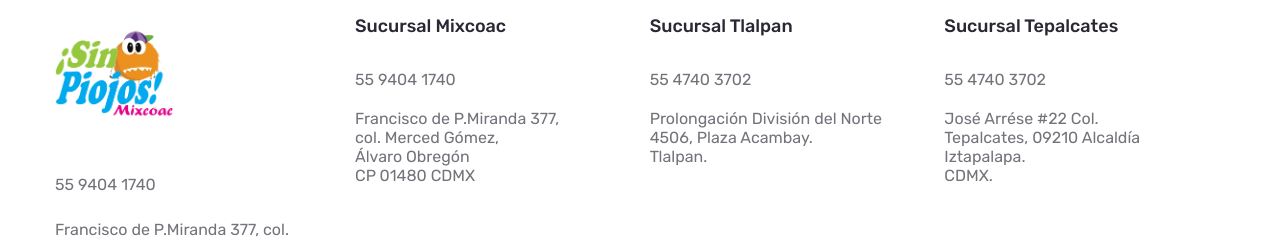
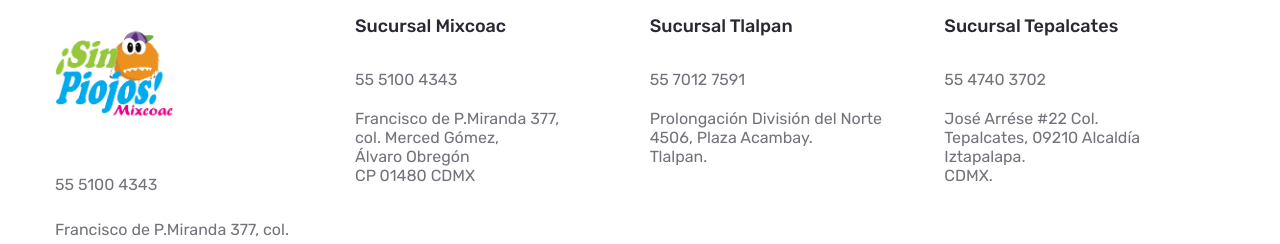
Before and after one commit to SoftCubeDevs/pioouchoff, a Next.js app: page /news in a window 1280 px wide. Shown: the part 1589-1833 px from the top of the page. Built offline with nearby package versions, Linux system fonts and the light colour scheme; some icons are missing.

Commit message:
add remove style on menu

```diff
--- a/components/Footer.js
+++ b/components/Footer.js
@@ -15,7 +15,7 @@ export default class Blog extends Component {
                                 <div className="footer-widget footer-widget__about">
                                     <img src="/assets/images/resources/logo-dark.png" width="119" alt=""
                                         className="footer-widget__logo" />
-                                        <p className="footer-widget__contact"><a href="tel:5594041740">55 9404 1740</a></p>
+                                        <p className="footer-widget__contact"><a href="tel:5551004343">55 5100 4343</a></p>
                                         <p className="footer-widget__contact"> <a href='https://maps.app.goo.gl/5Fyn53jiG3WaB2j86'>Francisco de P.Miranda 377, col. Merced Gómez,<br /> Álvaro Obregón CP 01480 CDMX</a></p><br/>
                                         <div className="footer-widget">
                                         </div>
@@ -25,14 +25,14 @@ export default class Blog extends Component {
                                 <div className="footer-widget sucursal">
                                     <h3 className="footer-widget__title">Sucursal Mixcoac</h3>
                                     <ul className="footer-widget__links list-unstyled">
-                                        <li><a href="tel:5594041740">55 9404 1740</a></li>
+                                        <li><a href="tel:5551004343">55 5100 4343</a></li>
                                         <li><a href="#servicios">Francisco de P.Miranda 377,<br /> col. Merced Gómez,<br /> Álvaro Obregón <br />CP 01480 CDMX</a></li>
                                     </ul>
                                 </div>
                                 <div className="footer-widget sucursal">
                                 <h3 className="footer-widget__title">Sucursal Tlalpan</h3>
                                     <ul className="footer-widget__links list-unstyled">
-                                        <li><a href="tel:5547403702">55 4740 3702</a></li>
+                                        <li><a href="tel:5570127591">55 7012 7591</a></li>
                                         <li><a href="#servicios">Prolongación División del Norte<br/> 4506, Plaza Acambay. <br/>Tlalpan.</a></li>
                                     </ul>
                                 </div>
```
Also changed, not shown: components/NavOne.js (+8 -0 lines).
